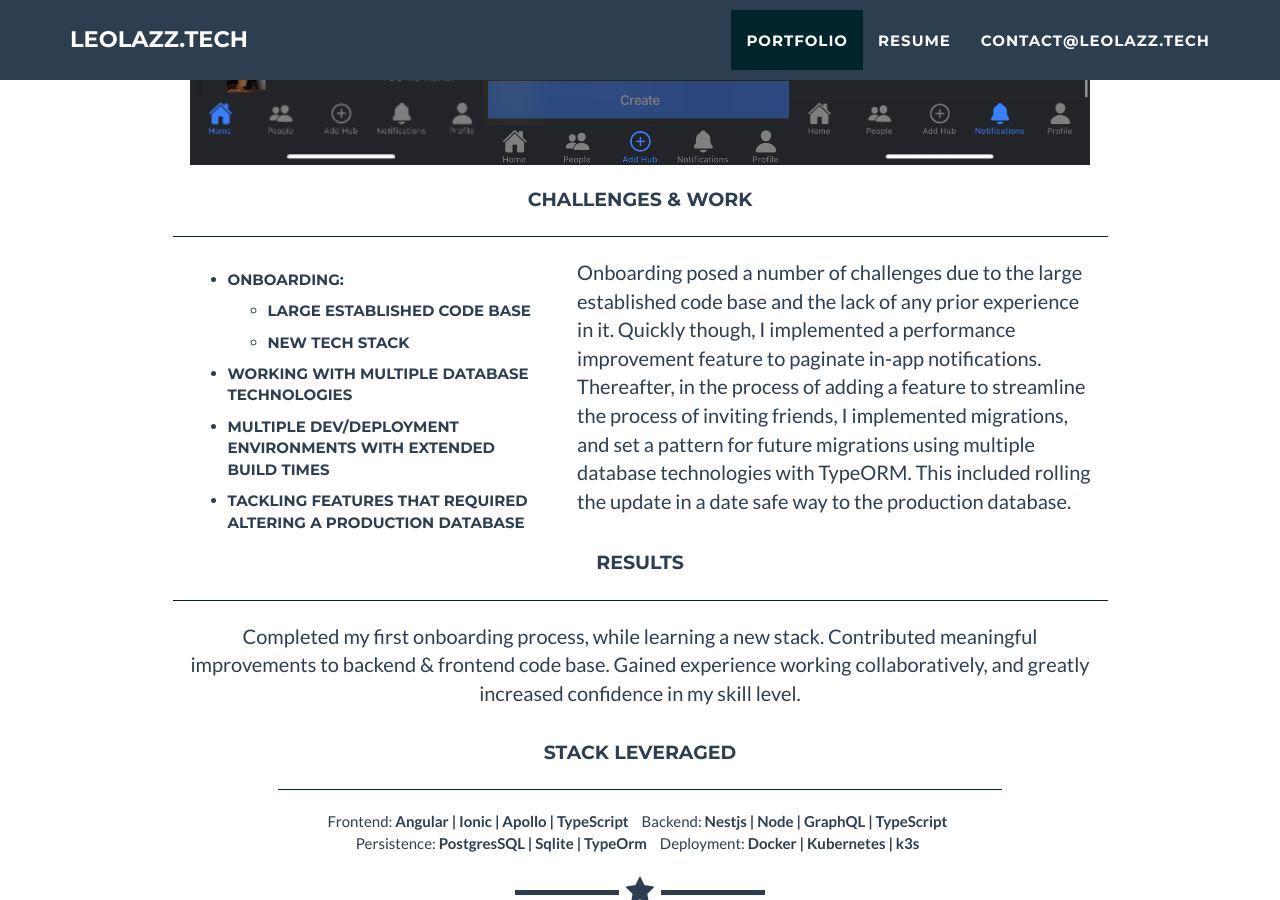
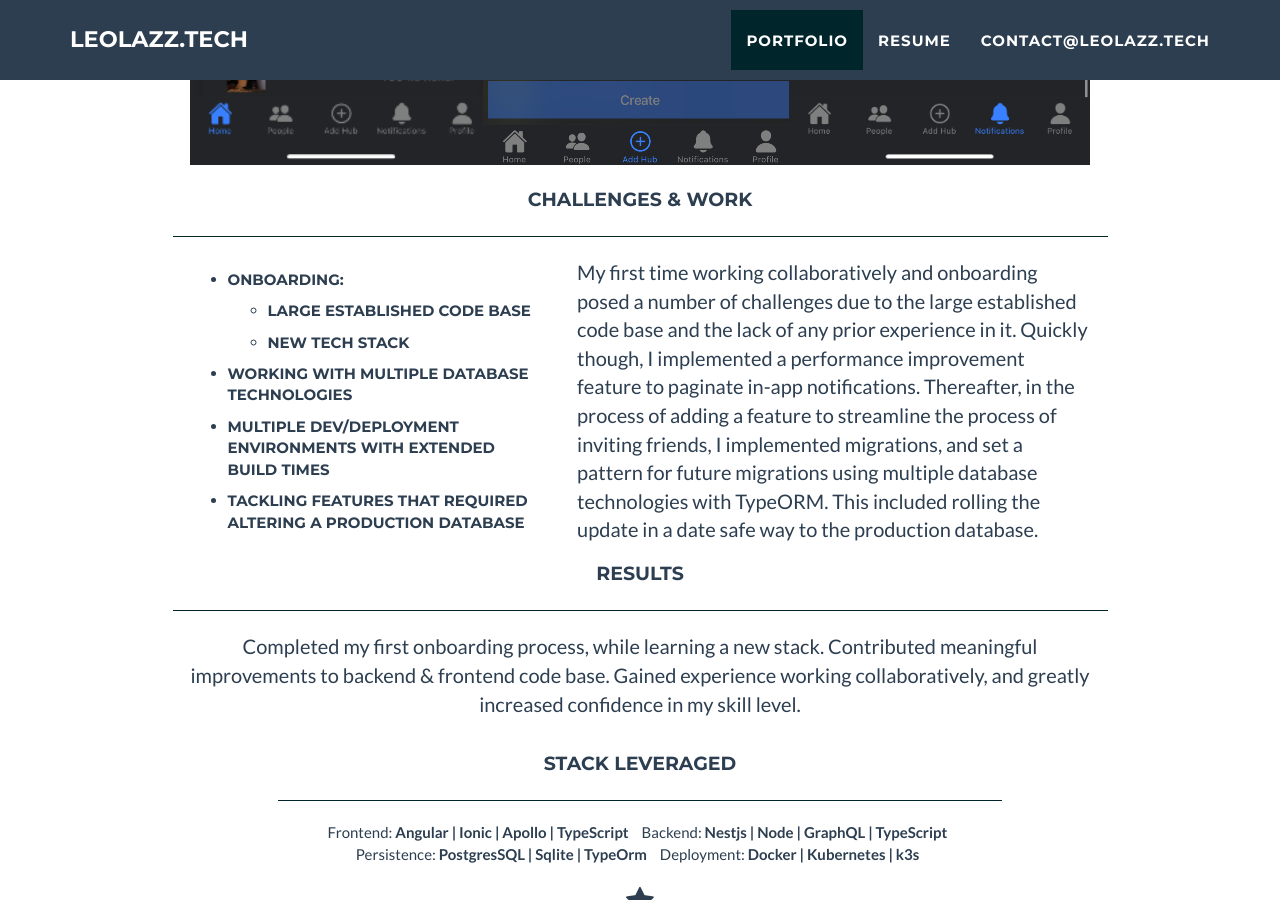
Before and after one commit to leolazz/Portfolio-Jekyll, a Jekyll site: the page built from _posts/2021-10-01-lazztech.markdown, in a window 1280 px wide and 900 px high, scrolled down 1722 px. Built offline with Jekyll 4.4.1, drawn with Linux system fonts in a browser that asks for light colours.

Commit message:
updated lazztech content

```diff
--- a/_posts/2021-10-01-lazztech.markdown
+++ b/_posts/2021-10-01-lazztech.markdown
@@ -11,7 +11,7 @@ role: Co-Developer
 client: Start Bootstrap
 category: Web Development
 description: geolocation-based social app
-work: Onboarding posed a number of challenges due to the large established code base and the lack of any prior experience in it. Quickly though, I implemented a performance improvement feature to paginate in-app notifications. Thereafter, in the process of adding a feature to streamline the process of inviting friends, I implemented migrations, and set a pattern for future migrations using multiple database technologies with TypeORM. This included rolling the update in a date safe way to the production database.
+work: My first time working collaboratively and onboarding posed a number of challenges due to the large established code base and the lack of any prior experience in it. Quickly though, I implemented a performance improvement feature to paginate in-app notifications. Thereafter, in the process of adding a feature to streamline the process of inviting friends, I implemented migrations, and set a pattern for future migrations using multiple database technologies with TypeORM. This included rolling the update in a date safe way to the production database.
 challengesLazz: <ul class="ul-p">
   <li>Onboarding:</li>
   <ul class="ul-p">
```
